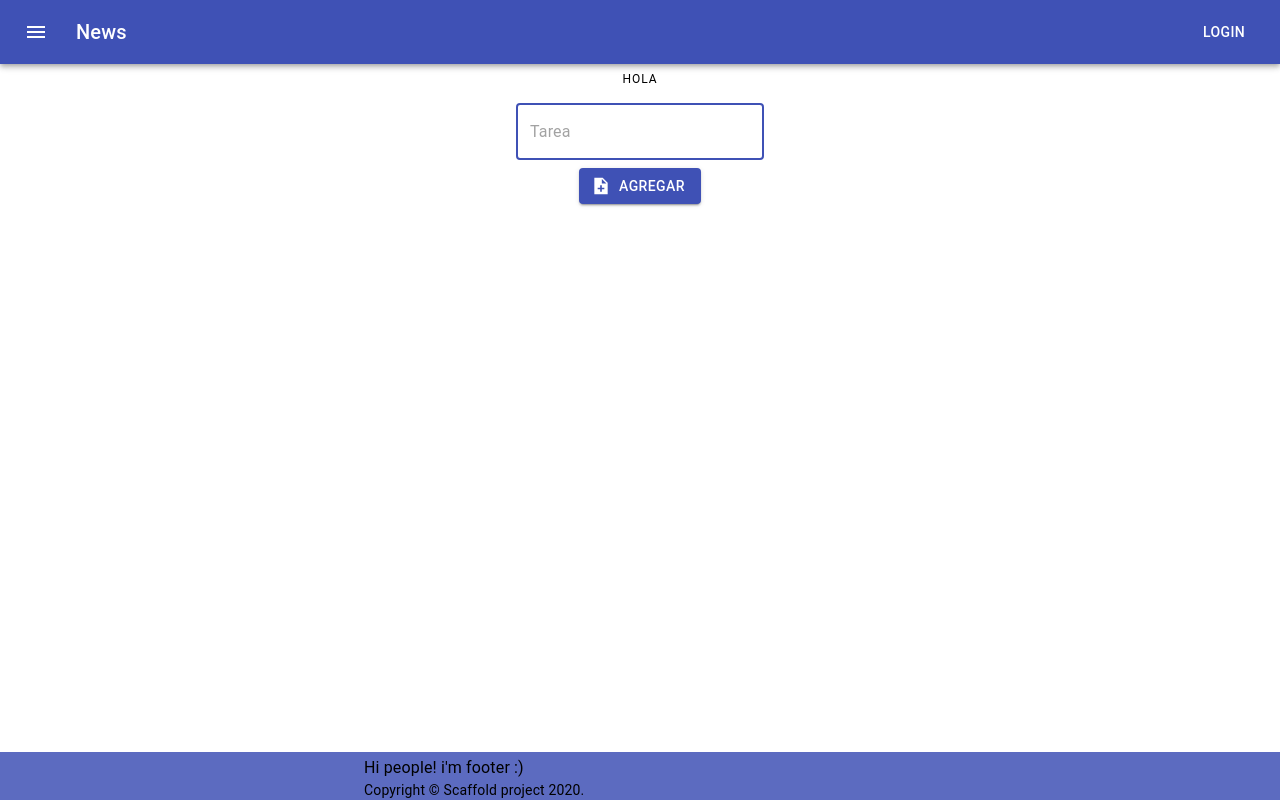
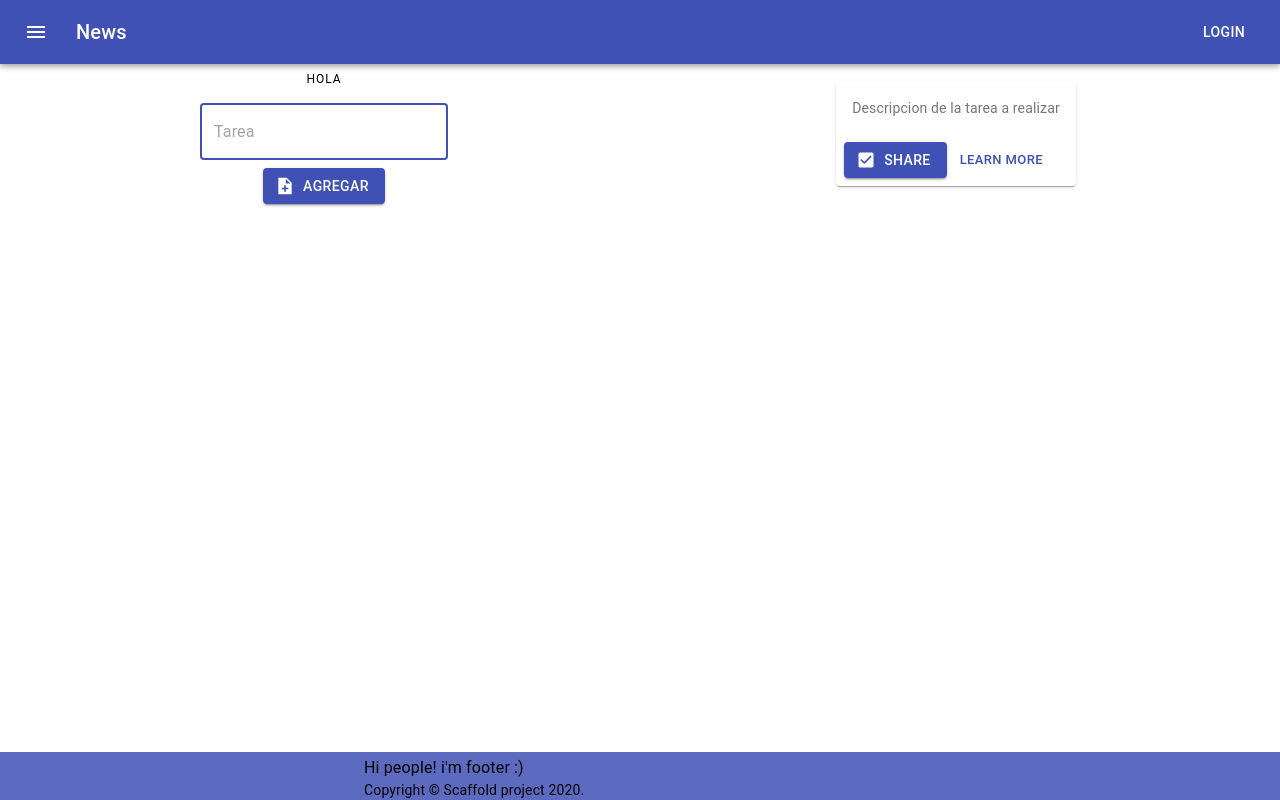
Before and after one commit to Rhaziel/AppTask, a React (Create React App) app: page / in a window 1280 px wide. Built offline with nearby package versions, Linux system fonts and the light colour scheme.

Commit message:
Agrego lista de tareas

```diff
--- a/package.json
+++ b/package.json
@@ -33,5 +33,8 @@
       "last 1 firefox version",
       "last 1 safari version"
     ]
+  },
+  "devDependencies": {
+    "prettier": "^1.19.1"
   }
 }
--- a/src/components/Task.js
+++ b/src/components/Task.js
@@ -1,24 +1,27 @@
-import React, { Component } from "react";
-import { TextField, Button, Grid, Typography } from "@material-ui/core";
-import NoteAddSharpIcon from '@material-ui/icons/NoteAddSharp';
+import React, { Component } from 'react';
+import CheckBoxRoundedIcon from '@material-ui/icons/CheckBoxRounded';
+import { Button, Typography, CardActions, CardContent, Card} from "@material-ui/core";
 
 export default class Task extends Component {
-    state = {
-        form: { id: "", description: "", status: true },
-        formError: { error: false, text: "" }
-    }
     render() {
-        return (<Grid container direction={"column"} spacing={1} alignItems={"center"}>
-            <Grid item xs={12}><Typography variant="overline">Hola</Typography></Grid>
-            <Grid item xs={12}><TextField autoFocus={true} placeholder={"Tarea"} variant="outlined"></TextField></Grid>
-            <Grid item xs={12}><Button
-                variant="contained"
-                color="primary"
-                startIcon={< NoteAddSharpIcon/>}
-            >
-                Agregar
-            </Button>
-            </Grid>
-        </Grid>)
+        return (
+            <Card>
+                <CardContent>
+                    <Typography variant="body2" color="textSecondary" component="p">
+                        Descripcion de la tarea a realizar
+                    </Typography>
+                </CardContent>
+                <CardActions>
+                    <Button variant="contained"
+                        color="primary"
+                        startIcon={<CheckBoxRoundedIcon />}>
+                        Share
+                    </Button>
+                    <Button size="small" color="primary">
+                        Learn More
+        </Button>
+                </CardActions>
+            </Card>
+        )
     }
 }
--- /dev/null
+++ b/src/components/TaskForm.js
@@ -0,0 +1,24 @@
+import React, { Component } from "react";
+import { TextField, Button, Grid, Typography } from "@material-ui/core";
+import NoteAddSharpIcon from '@material-ui/icons/NoteAddSharp';
+
+export default class TaskForm extends Component {
+    state = {
+        form: { id: "", description: "", status: true },
+        formError: { error: false, text: "" }
+    }
+    render() {
+        return (<Grid container direction={"column"} spacing={1} alignItems={"center"} xs={6}>
+            <Grid item xs={12}><Typography variant="overline">Hola</Typography></Grid>
+            <Grid item xs={12}><TextField autoFocus={true} placeholder={"Tarea"} variant="outlined"></TextField></Grid>
+            <Grid item xs={12}><Button
+                variant="contained"
+                color="primary"
+                startIcon={< NoteAddSharpIcon/>}
+            >
+                Agregar
+            </Button>
+            </Grid>
+        </Grid>)
+    }
+}
--- /dev/null
+++ b/src/components/TaskList.js
@@ -0,0 +1,15 @@
+import React, { Component } from 'react';
+import Task from '../components/Task';
+import Grid from '@material-ui/core/Grid';
+
+export default class TaskList extends Component {
+    render() {
+        return (
+            <Grid container direction={"column"} spacing={1} alignItems={"center"} xs={6}>
+                <Grid item xs={12}>
+                    <Task/>
+                </Grid>
+            </Grid>
+        )
+    }
+}
--- /dev/null
+++ b/src/examples/tasks.json
@@ -0,0 +1,17 @@
+[
+    {
+        "id":0,
+        "description":"darle de comer a los gatos",
+        "done": false
+    },
+    {
+        "id":1,
+        "description":"llevar al vete a hannah",
+        "done": false
+    },
+    {
+        "id":2,
+        "description":"pasear",
+        "done": false
+    }
+]
--- a/src/views/Home.js
+++ b/src/views/Home.js
@@ -1,9 +1,20 @@
 import React,{Component} from 'react';
-import { Typography } from '@material-ui/core';
-import Task from '../components/Task';
+import TaskForm from '../components/TaskForm';
+import Tasks from '../examples/tasks';
+import TaskList from '../components/TaskList';
+import Grid from '@material-ui/core/Grid';
 
 export default class Home extends Component{
+    constructor(props){
+
+        super(props)
+        this.state={
+            tasks:Tasks
+        }
+    }
     render(){
-        return(<div><Task/></div>)
+        return(<Grid container direction="row"
+        justify="center"
+        alignItems="center"><TaskForm/><TaskList/></Grid>)
     }
 }
```
Also changed, not shown: 1 other file (tests, documents, lock files or other folders).
